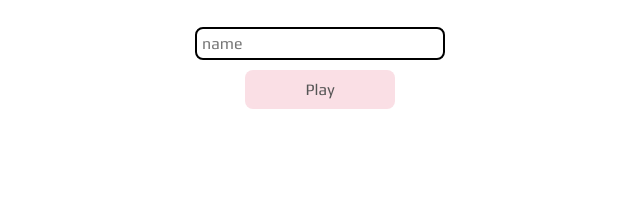
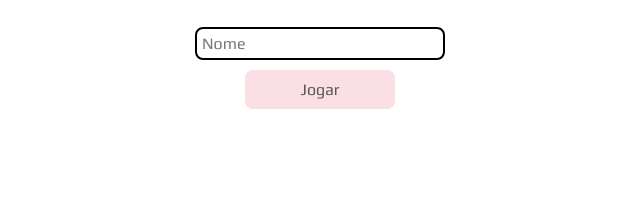
Before and after one commit to NatyEvelyn/Memory-Match-Game, a plain HTML site: page index.html in a window 1280 px wide. Shown: the part 459-656 px from the top of the page, 320-960 px from the left. Drawn offline with Linux system fonts and the light colour scheme.

Commit message:
Correções, palavras do inglês para o  português

```diff
--- a/index.html
+++ b/index.html
@@ -27,8 +27,8 @@
           <h1 class="title">Um mega treino da memória para Dev's</h1>
         </div>
 
-        <input class="login-input" type="text" placeholder="name" />
-        <button class="login-button" type="submit" disabled>Play</button>
+        <input class="login-input" type="text" placeholder="Nome" />
+        <button class="login-button" type="submit" disabled>Jogar</button>
       </form>
     </main>
 
```
